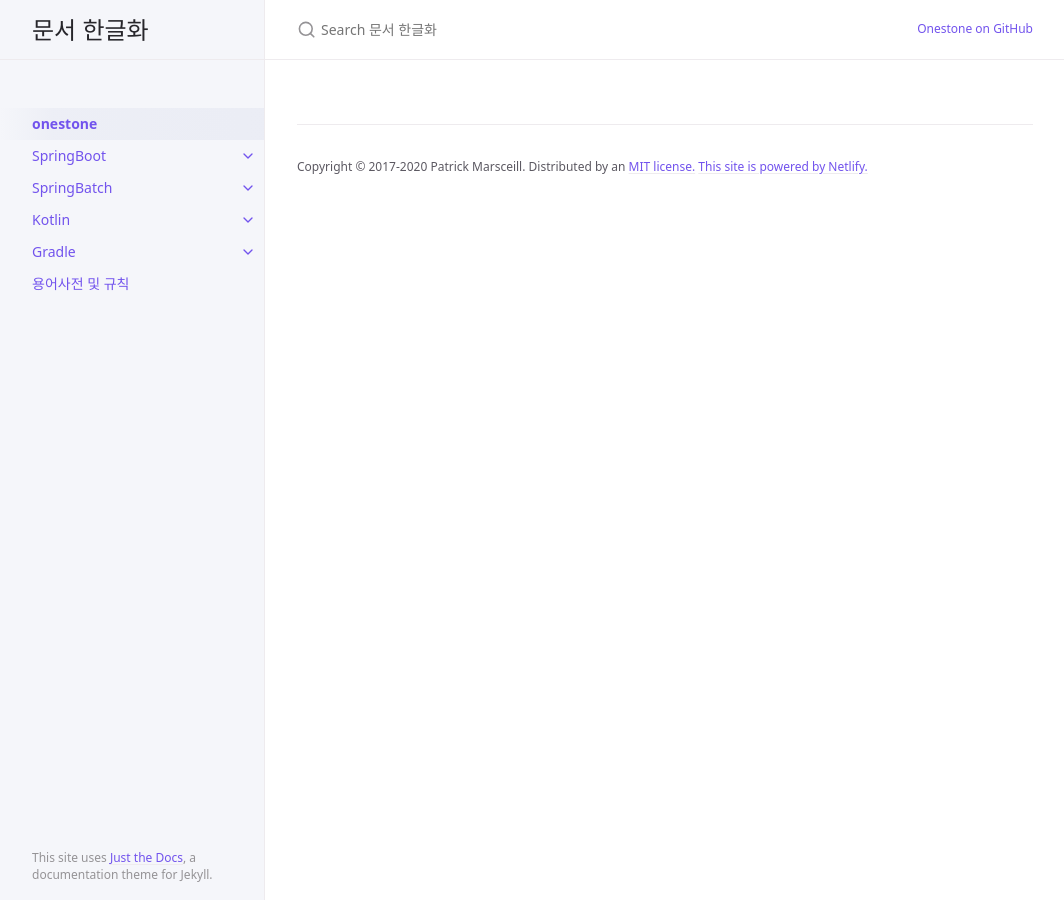
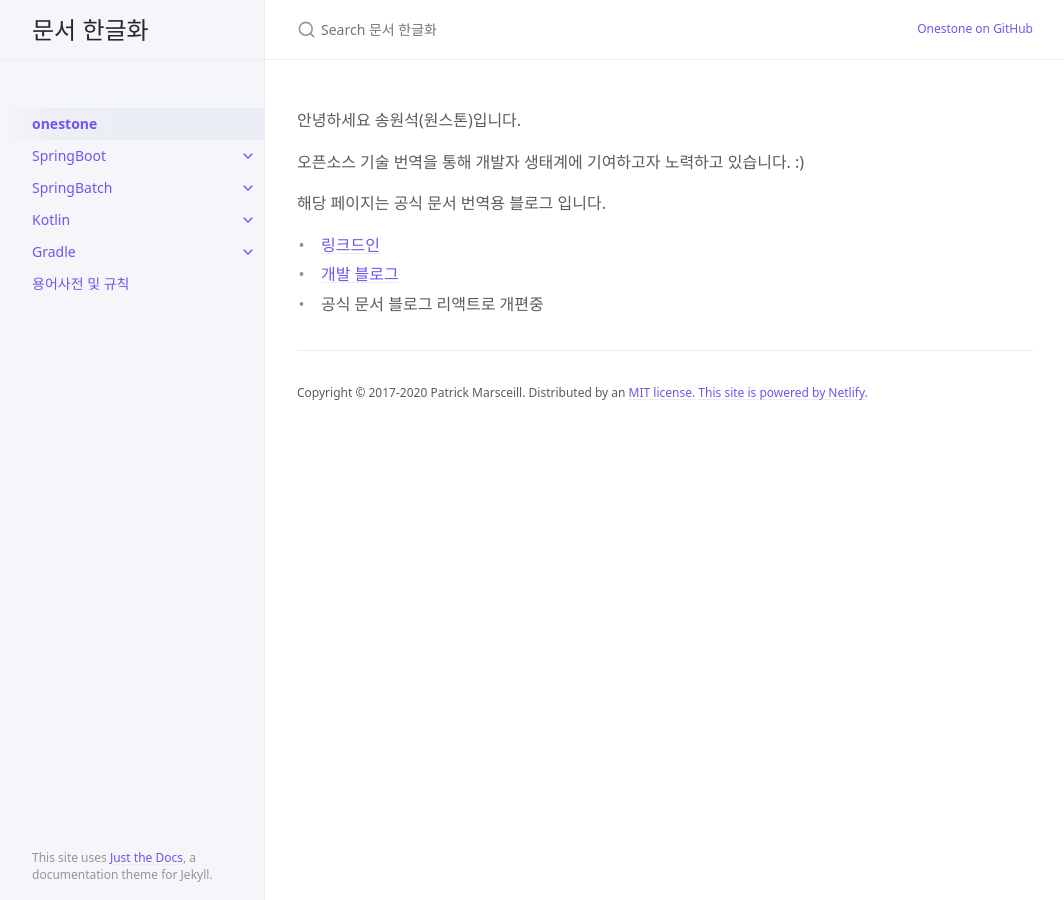
Before and after one commit to onestone9900/onestone9900.github.io, a Jekyll site: the page built from index.md, in a window 1280 px wide. Shown: the whole page, without its empty margins (107-1171 px from the left). Built offline with Jekyll 4.4.1, drawn with Linux system fonts in a browser that asks for light colours.

Commit message:
docs: 블로그 index 페이지 수정

```diff
--- a/index.md
+++ b/index.md
@@ -5,3 +5,13 @@ nav_order: 1
 description: "소개 페이지"
 permalink: /
 ---
+
+안녕하세요 송원석(원스톤)입니다.
+
+오픈소스 기술 번역을 통해 개발자 생태계에 기여하고자 노력하고 있습니다. :)
+
+해당 페이지는 공식 문서 번역용 블로그 입니다.
+
+- [링크드인](https://www.linkedin.com/in/devsong/)
+- [개발 블로그](https://onestone-dev.tistory.com/)
+- 공식 문서 블로그 리액트로 개편중
```
